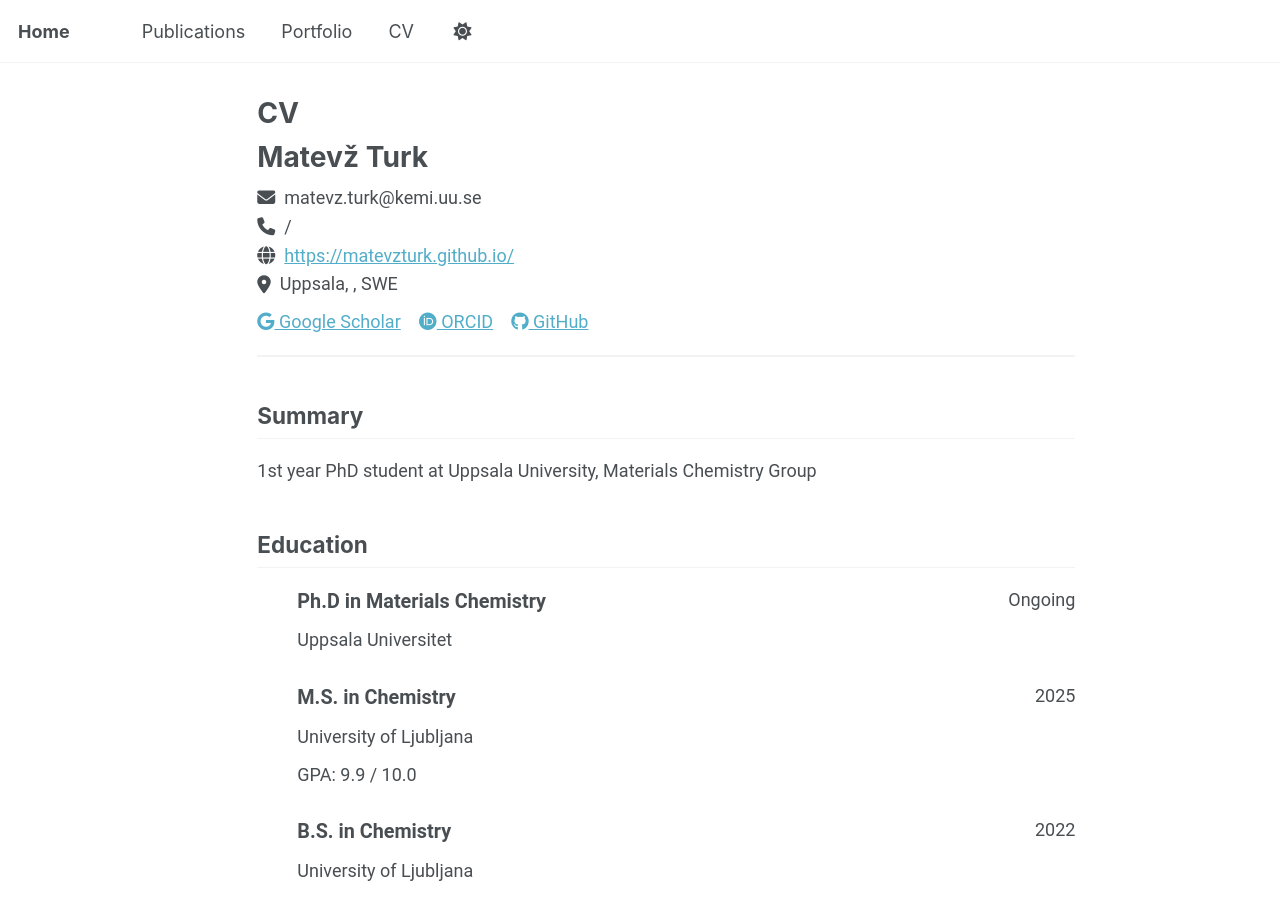
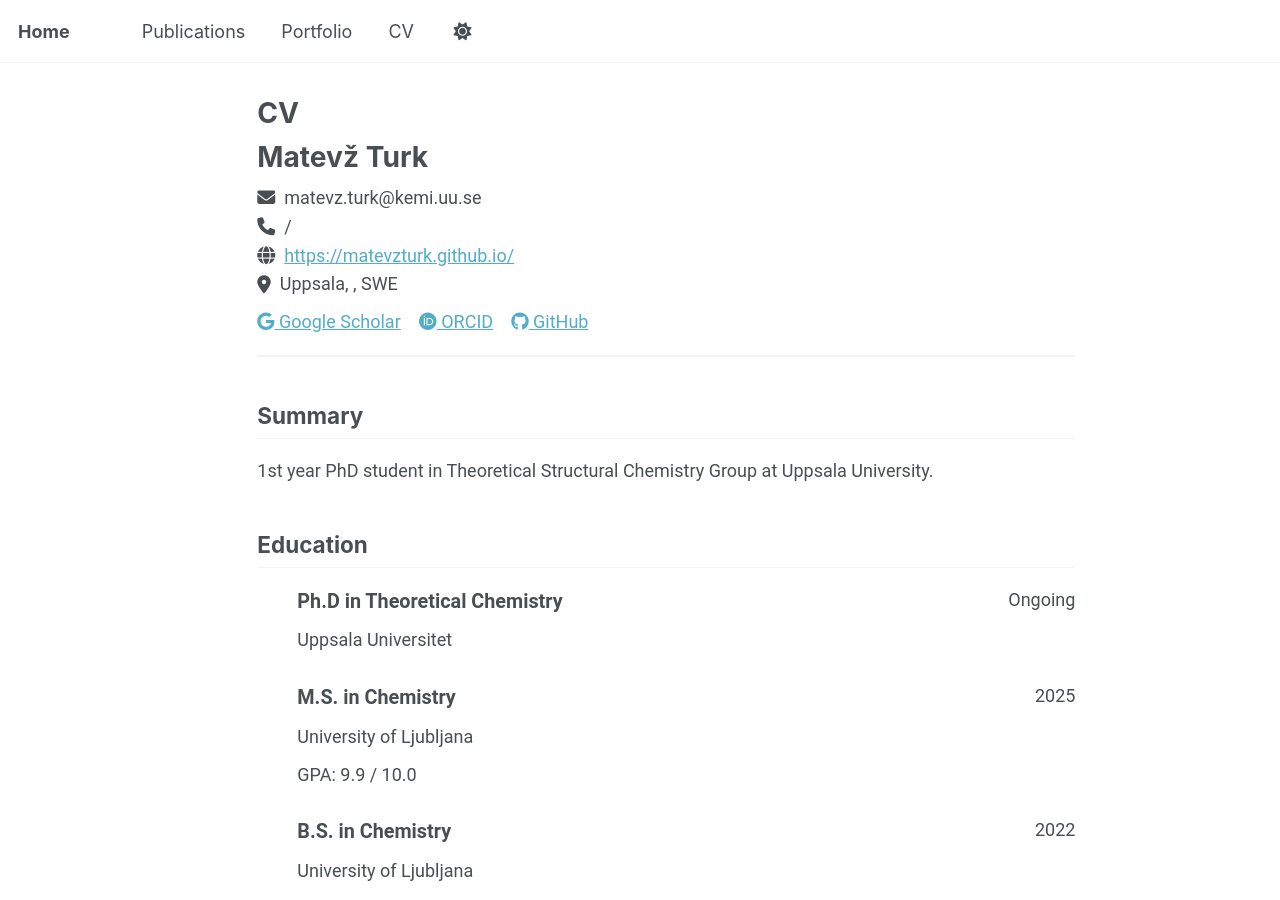
Before and after one commit to MatevzTurk/MatevzTurk.github.io, a Jekyll site: the page built from _pages/cv-json.md, in a window 1280 px wide and 900 px high. Built offline with Jekyll 4.4.1, drawn with Linux system fonts in a browser that asks for light colours; a script that is not in the unit is left out.

Commit message:
Update cv.json

```diff
--- a/_data/cv.json
+++ b/_data/cv.json
@@ -4,7 +4,7 @@
     "email": "matevz.turk@kemi.uu.se",
     "phone": "/",
     "website": "https://matevzturk.github.io/",
-    "summary": "1st year PhD student at Uppsala University, Materials Chemistry Group",
+    "summary": "1st year PhD student in Theoretical Structural Chemistry Group at Uppsala University.",
     "location": {
       "address": "Lägerhyddsvägen 1",
       "postalCode": "752 37",
@@ -33,7 +33,7 @@
   "education": [
     {
       "institution": "Uppsala Universitet",
-      "area": "Ph.D in Materials Chemistry",
+      "area": "Ph.D in Theoretical Chemistry",
       "studyType": "Third cycle",
       "startDate": "2025",
       "endDate": "Ongoing",
```
